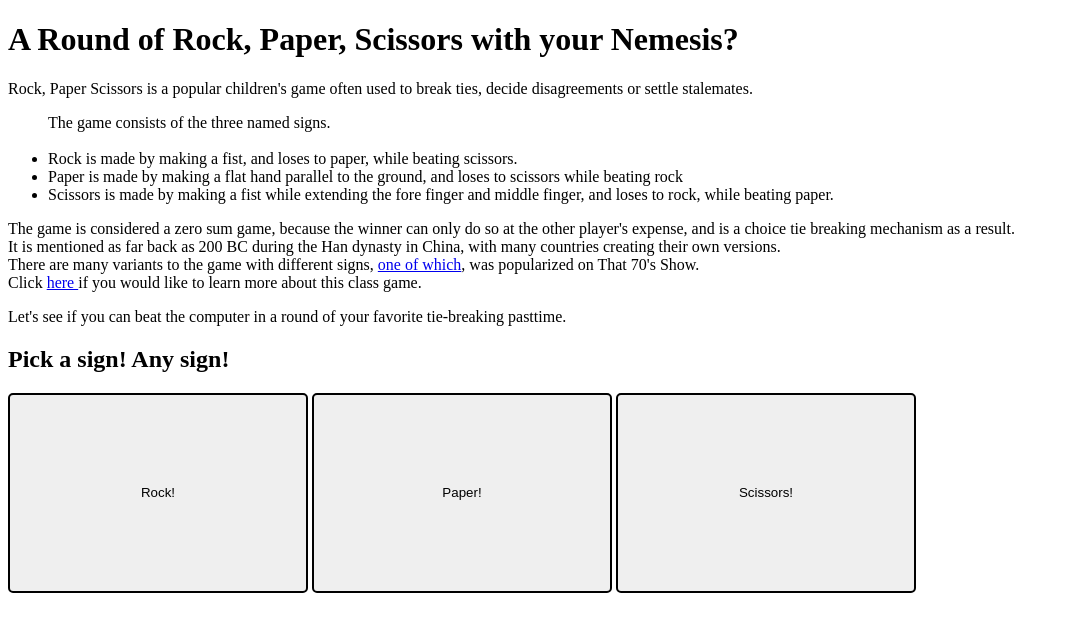
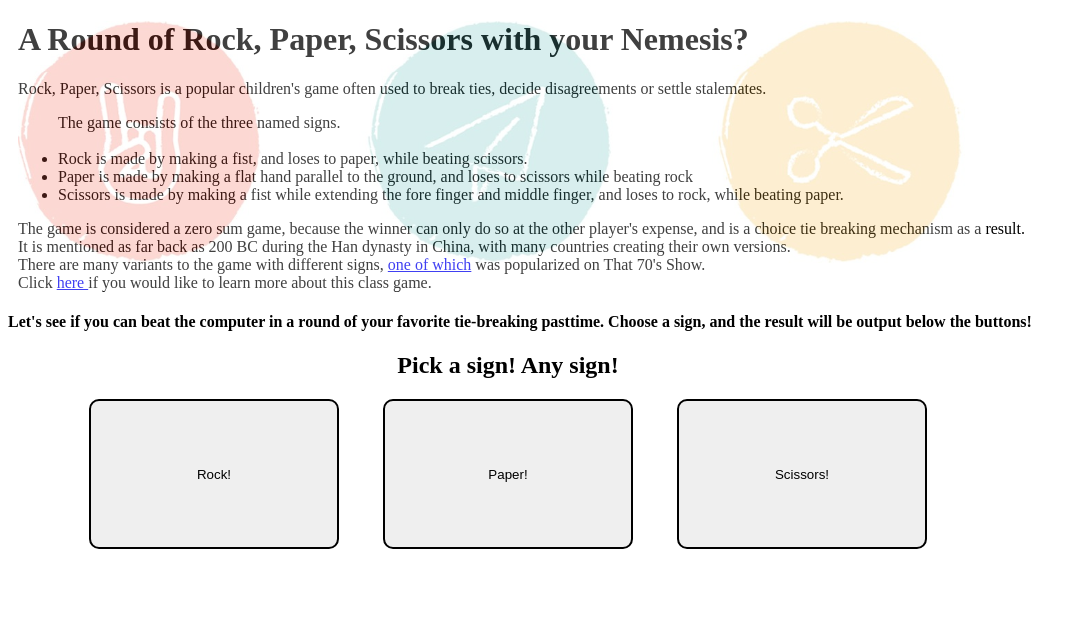
Before and after one commit to BAK3RPJ/RPS, a PHP site: page /RPS.html in a window 1280 px wide. Shown: the top 632 px of the page, without its empty margins (0-1086 px from the left). Run offline with PHP 8.4, Linux system fonts and the light colour scheme.

Commit message:
styled background image and rest of text, cleaned up JS and transferred to own file

```diff
--- a/RPS.html
+++ b/RPS.html
@@ -6,9 +6,11 @@
      <link rel="stylesheet" href="styles.css">
   </head>
   <body>
-    <div>
+    <div id = "introduction">
+      <div class = "textImg">
+      </div>
       <h1> A Round of Rock, Paper, Scissors with your Nemesis? </h1>
-      <p id='info'> Rock, Paper Scissors is a popular children's game often used to break ties, decide disagreements or settle stalemates.
+      <p id='info'> Rock, Paper, Scissors is a popular children's game often used to break ties, decide disagreements or settle stalemates.
         <ul> The game consists of the three named signs.<br><br>
           <li> Rock is made by making a fist, and loses to paper, while beating scissors.</li>
           <li> Paper is made by making a flat hand parallel to the ground, and loses to scissors while beating rock </li>
@@ -16,137 +18,17 @@
         </ul>
         The game is considered a zero sum game, because the winner can only do so at the other player's expense, and is a choice tie breaking mechanism as a result.<br>
         It is mentioned as far back as 200 BC during the Han dynasty in China, with many countries creating their own versions.<br>
-        There are many variants to the game with different signs, <a href="https://www.youtube.com/watch?v=kjl6IpKdJu4"> one of which</a>, was popularized on That 70's Show.<br>
+        There are many variants to the game with different signs, <a href="https://www.youtube.com/watch?v=kjl6IpKdJu4"> one of which</a> was popularized on That 70's Show.<br>
         Click <a href="https://en.wikipedia.org/wiki/Rock%E2%80%93paper%E2%80%93scissors#History"> here </a> if you would like to learn more about this class game.
-      <p> Let's see if you can beat the computer in a round of your favorite tie-breaking pasttime. </p>
     </div>
+      <h4> Let's see if you can beat the computer in a round of your favorite tie-breaking pasttime. Choose a sign, and the result will be output below the buttons!  </h4>
     <div id="playerChoice">
       <h2 id="pickBtn"> Pick a sign! Any sign! </h2>
       <button id="rock" type="button"><span id = "rocktext">Rock!</span></button>
       <button id="paper" type="button"><span id ="papertext">Paper!</span></button>
       <button id="scissors" type="button"><span id ='scissorstext'>Scissors!</span></button>
+    <h3 id="roundResult"></h3>
     </div>
-    <p id="roundResult"></p>
-    <script>
-
-      let playerRock = document.querySelector("#rock");
-      let playerPaper = document.querySelector("#paper");
-      let playerScissors = document.querySelector("#scissors");
-      let roundResult = document.getElementById("roundResult");
-      let playerWin = 0;
-      let computerWin = 0;
-
-      playerRock.addEventListener("click", function(){writeToP("playerRock", computerPlay(calcNum()))});
-      playerRock.addEventListener("mouseover", function(){rockHover();});
-      playerRock.addEventListener("mouseout", function(){rockOut();});
-      playerPaper.addEventListener("click", function(){writeToP("playerPaper", computerPlay(calcNum()))});
-      playerPaper.addEventListener("mouseover", function(){paperHover();});
-      playerPaper.addEventListener("mouseout", function(){paperOut();});
-      playerScissors.addEventListener("click", function(){writeToP("playerScissors", computerPlay(calcNum()))});
-      playerScissors.addEventListener("mouseover", function(){scissorsHover();});
-      playerScissors.addEventListener("mouseout", function(){scissorsOut();});
-
-      function rockHover() {
-        playerRock.classList.add("rockhover");
-        document.getElementById('rocktext').style.visibility='hidden';
-      }
-
-      function rockOut() {
-        playerRock.classList.remove("rockhover");
-        document.getElementById('rocktext').style.visibility='visible';
-      }
-
-      function paperHover() {
-        playerPaper.classList.add("paperhover");
-        document.getElementById('papertext').style.visibility='hidden';
-      }
-
-      function paperOut() {
-        playerPaper.classList.remove("paperhover");
-        document.getElementById('papertext').style.visibility='visible';
-      }
-
-      function scissorsHover() {
-        playerScissors.classList.add("scissorshover");
-        document.getElementById('scissorstext').style.visibility='hidden';
-      }
-
-      function scissorsOut() {
-        playerScissors.classList.remove("scissorshover");
-        document.getElementById('scissorstext').style.visibility='visible';
-      }
-
-
-      function computerPlay(num) {
-        if (num === 1) {
-          return "Rock!";
-        } else if (num === 2) {
-          return "Paper!";
-        } else {
-          return "Scissors!";
-        }
-      }
-
-      function calcNum() {
-        return Math.floor((Math.random()*3) +1);
-      }
-
-      function playRound(playerSelection, computerSelection) {
-        if (computerSelection === "Rock!") {
-          if (playerSelection === "playerRock") {
-            return "Oh! It's a tie!";
-          } else if (playerSelection === "playerPaper") {
-            return "You win! Paper beats Rock!";
-          } else {
-            return "You lose! Rock beats Scissors!";
-          }
-        } else if (computerSelection === "Paper!") {
-          if (playerSelection === "playerRock") {
-            return "You lose! Paper beats Rock!";
-          } else if (playerSelection === "playerPaper") {
-            return "Oh! It's a tie!";
-          } else {
-            return "You win! Scissors beats Paper!";
-          }
-        } else {
-          if (playerSelection === "playerRock") {
-            return "You win! Rock beats Scissors!";
-          } else if (playerSelection === "playerPaper") {
-            return "You lose! Scissors beats Paper!";
-          } else {
-            return "Oh! It's a tie!";
-          }
-        }
-      }
-
-// the function activated by the three sign buttons
-
-      function writeToP(playerSelection, computerSelection) {
-        document.getElementById("roundResult").innerHTML = game(playRound(playerSelection, computerSelection));
-      }
-/* Taking playRound as its argument in function writeToP,
-simulates a round up to full 5 round play on button click */
-
-      function game(round) {
-        let score;
-        if (round.includes("win")) {
-          playerWin ++;
-        } else if (round.includes("lose")) {
-            computerWin ++;
-        }
-        score = `${round}<br>The score is:<br>Player: ${playerWin}  Computer: ${computerWin}`;
-
-        if (playerWin === 3 || computerWin === 3) {
-          let winner;
-          (playerWin > computerWin) ? winner = `${score}<br>Congratulations! You have beaten that confounded Computer!` :
-              winner = `${score}<br>Blasted! The Confounded Computer has won again! Well, what did you expect? We have entered their era!`;
-          playerWin = 0;
-          computerWin = 0;
-          return winner;
-        }
-        return score;
-      }
-
-    </script>
+    <script src="RPS.js"> </script>
   </body>
 </html>
--- /dev/null
+++ b/RPS.js
@@ -0,0 +1,116 @@
+let playerRock = document.querySelector("#rock");
+let playerPaper = document.querySelector("#paper");
+let playerScissors = document.querySelector("#scissors");
+let roundResult = document.getElementById("roundResult");
+let playerWin = 0;
+let computerWin = 0;
+
+playerRock.addEventListener("click", function(){writeToP("playerRock", computerPlay(calcNum()))});
+playerRock.addEventListener("mouseover", function(){rockHover();});
+playerRock.addEventListener("mouseout", function(){rockOut();});
+playerPaper.addEventListener("click", function(){writeToP("playerPaper", computerPlay(calcNum()))});
+playerPaper.addEventListener("mouseover", function(){paperHover();});
+playerPaper.addEventListener("mouseout", function(){paperOut();});
+playerScissors.addEventListener("click", function(){writeToP("playerScissors", computerPlay(calcNum()))});
+playerScissors.addEventListener("mouseover", function(){scissorsHover();});
+playerScissors.addEventListener("mouseout", function(){scissorsOut();});
+
+function rockHover() {
+  playerRock.classList.add("rockhover");
+  document.getElementById('rocktext').style.visibility='hidden';
+}
+
+function rockOut() {
+  playerRock.classList.remove("rockhover");
+  document.getElementById('rocktext').style.visibility='visible';
+}
+
+function paperHover() {
+  playerPaper.classList.add("paperhover");
+  document.getElementById('papertext').style.visibility='hidden';
+}
+
+function paperOut() {
+  playerPaper.classList.remove("paperhover");
+  document.getElementById('papertext').style.visibility='visible';
+}
+
+function scissorsHover() {
+  playerScissors.classList.add("scissorshover");
+  document.getElementById('scissorstext').style.visibility='hidden';
+}
+
+function scissorsOut() {
+  playerScissors.classList.remove("scissorshover");
+  document.getElementById('scissorstext').style.visibility='visible';
+}
+
+function calcNum() {
+  return Math.floor((Math.random()*3) +1);
+}
+
+function computerPlay(num) {
+  if (num === 1) {
+    return "Rock!";
+  } else if (num === 2) {
+    return "Paper!";
+  } else {
+    return "Scissors!";
+  }
+}
+
+function playRound(playerSelection, computerSelection) {
+  if (computerSelection === "Rock!") {
+    if (playerSelection === "playerRock") {
+      return "Oh! It's a tie!";
+    } else if (playerSelection === "playerPaper") {
+      return "You win! Paper beats Rock!";
+    } else {
+      return "You lose! Rock beats Scissors!";
+    }
+  } else if (computerSelection === "Paper!") {
+    if (playerSelection === "playerRock") {
+      return "You lose! Paper beats Rock!";
+    } else if (playerSelection === "playerPaper") {
+      return "Oh! It's a tie!";
+    } else {
+      return "You win! Scissors beats Paper!";
+    }
+  } else {
+    if (playerSelection === "playerRock") {
+      return "You win! Rock beats Scissors!";
+    } else if (playerSelection === "playerPaper") {
+      return "You lose! Scissors beats Paper!";
+    } else {
+      return "Oh! It's a tie!";
+    }
+  }
+}
+
+
+/* Taking playRound as its argument in function writeToP,
+simulates a round up to full 5 round play on button click */
+function game(round) {
+  let score;
+  if (round.includes("win")) {
+    playerWin ++;
+  } else if (round.includes("lose")) {
+      computerWin ++;
+  }
+  score = `${round}<br>The score is:<br>Player: ${playerWin}  Computer: ${computerWin}`;
+
+  if (playerWin === 3 || computerWin === 3) {
+    let winner;
+    (playerWin > computerWin) ? winner = `${score}<br>Congratulations! You have beaten that confounded Computer!` :
+        winner = `${score}<br>Blasted! The Confounded Computer has won again! Well, what did you expect? We have entered their era!`;
+    playerWin = 0;
+    computerWin = 0;
+    return winner;
+  }
+  return score;
+}
+
+// the function activated by the three sign buttons
+  function writeToP(playerSelection, computerSelection) {
+    document.getElementById("roundResult").innerHTML = game(playRound(playerSelection, computerSelection));
+  }
--- a/styles.css
+++ b/styles.css
@@ -1,12 +1,37 @@
+#introduction {
+  position: relative;
+  z-index: 1;
+  margin-left: 10px;
+}
+
+.textImg {
+  position: absolute;
+  z-index: -1;
+  width: 100%;
+  height: 100%;
+  background-repeat: no-repeat;
+  background-image: url("RPSphotos/RPSLogo1.jpg");
+  background-size: auto 100%;
+  opacity: 0.25;
+  z-index: 5;
+}
+
 #playerChoice {
+  width: 1000px;
+  position: relative;
+  text-align: center;
+}
 
+#pickBtn {
+  margin: auto;
 }
 
 button {
-  width: 300px;
-  height: 200px;
+  width: 250px;
+  height: 150px;
   border: 2px double black;
-  border-radius: 5px;
+  border-radius: 10px;
+  margin: 20px;
 }
 
 .rockhover {
@@ -18,6 +43,7 @@ button {
 .scissorshover {
   background-image: url("RPSphotos/scissors.png");
   background-size: auto 100%;
+  background-repeat: no-repeat;
 }
 
 .paperhover {
```
Also changed, not shown: RPSphotos/RPSLogo.jpg (added), RPSphotos/RPSLogo1.jpg (added).
